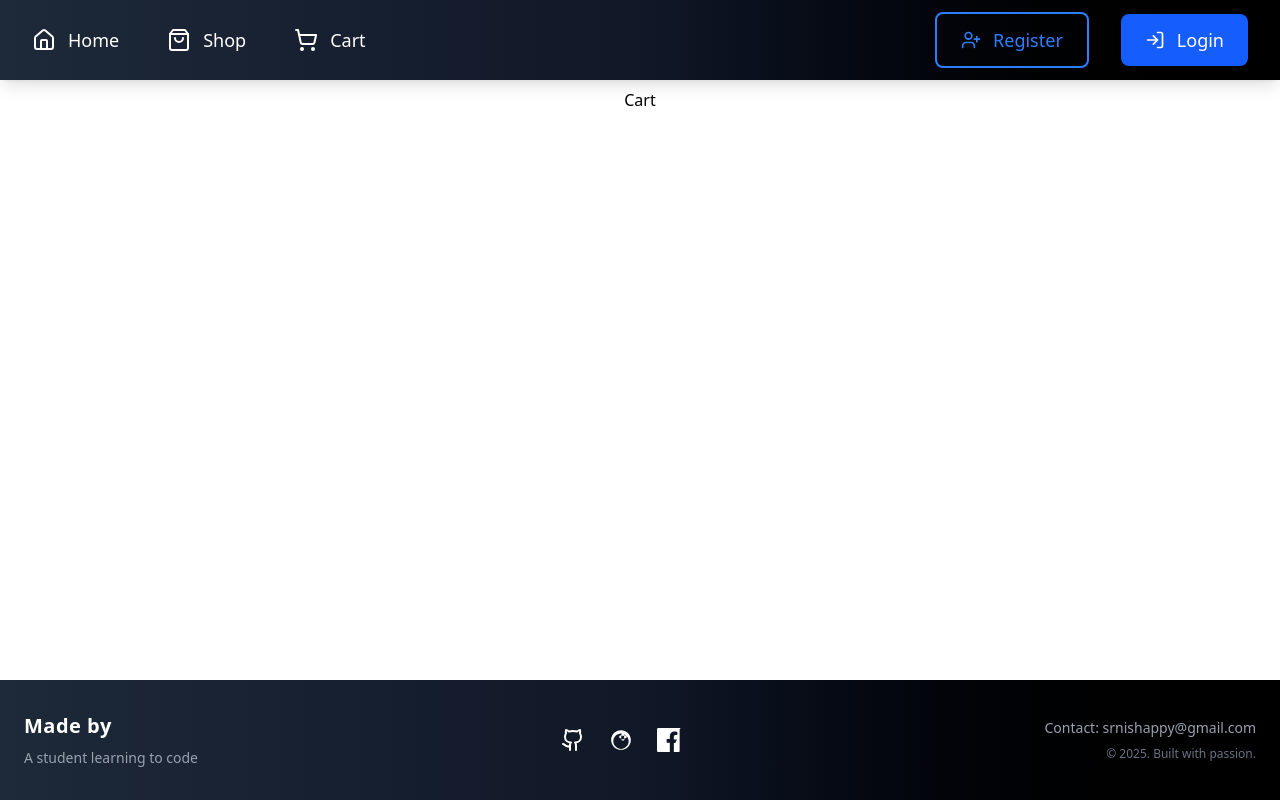
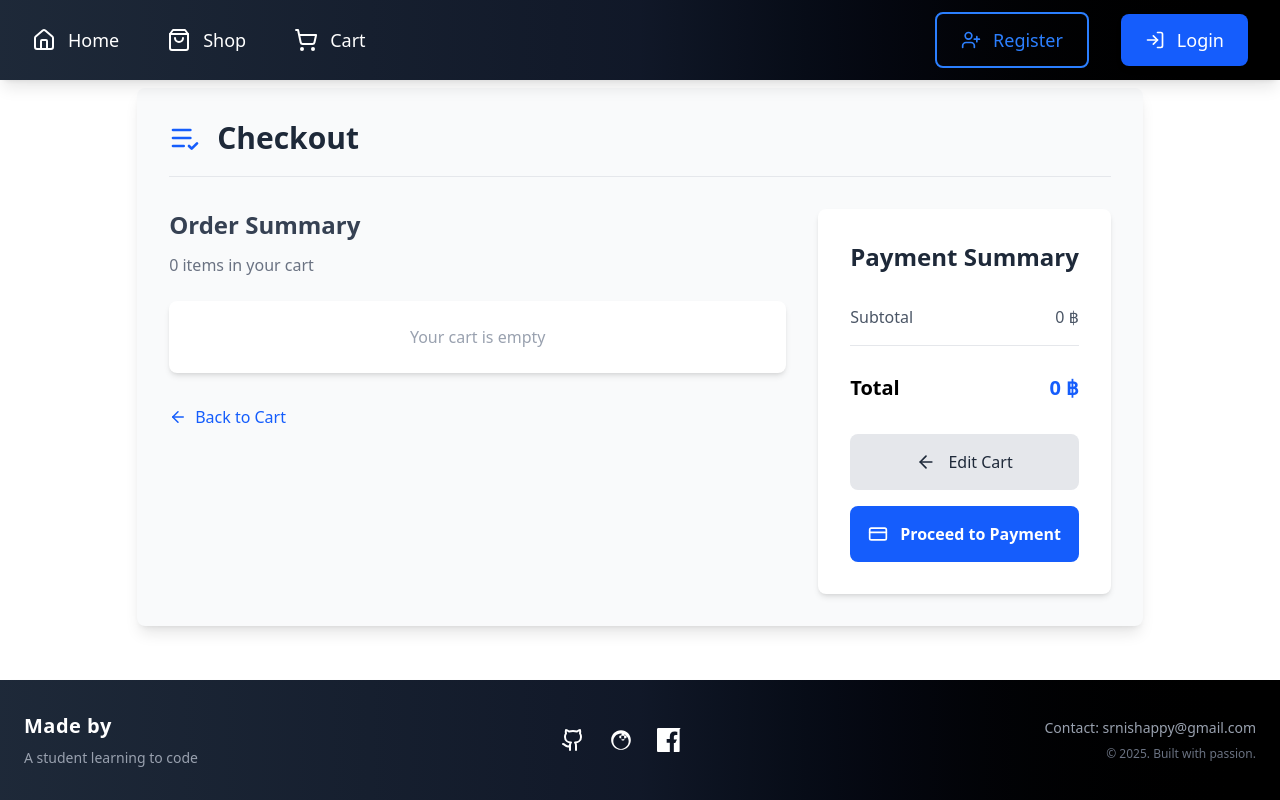
Before and after one commit to srnishappy/iStore, a React (Vite) app in the folder frontend/: page /cart in a window 1280 px wide. Built offline with nearby package versions, Linux system fonts and the light colour scheme.

Commit message:
update cart product

```diff
--- a/frontend/src/components/card/CartCard.jsx
+++ b/frontend/src/components/card/CartCard.jsx
@@ -1,5 +1,7 @@
 import { Trash2, ShoppingBag } from 'lucide-react';
 import useEcomStore from '../../store/ecom-store';
+import { Link } from 'react-router-dom';
+import { toast } from 'react-toastify';
 
 const CartCard = () => {
   const carts = useEcomStore((state) => state.carts);
@@ -110,13 +112,20 @@ const CartCard = () => {
       </div>
 
       {/* Checkout Button */}
-      <button
-        className="bg-blue-600 hover:bg-blue-500 text-white w-full py-3 rounded-xl font-semibold transition-colors flex items-center justify-center space-x-2"
-        disabled={carts.length === 0}
+      <Link
+        to={carts.length === 0 ? '#' : '/cart'}
+        onClick={(e) => {
+          if (carts.length === 0) {
+            e.preventDefault(); // ป้องกันการเปลี่ยนหน้า
+            toast.error('Your cart is empty');
+          }
+        }}
       >
-        <ShoppingBag size={18} />
-        <span>Proceed to Checkout</span>
-      </button>
+        <button className="bg-blue-600 hover:bg-blue-500 text-white w-full py-3 rounded-xl font-semibold transition-colors flex items-center justify-center space-x-2">
+          <ShoppingBag size={18} />
+          <span>Proceed to Checkout</span>
+        </button>
+      </Link>
     </div>
   );
 };
--- /dev/null
+++ b/frontend/src/components/card/ListCartProduct.jsx
@@ -0,0 +1,125 @@
+import { ListCheck, ArrowLeft, CreditCard } from 'lucide-react';
+import useEcomStore from '../../store/ecom-store';
+import { Link } from 'react-router-dom';
+
+const ListCartProduct = () => {
+  const carts = useEcomStore((state) => state.carts);
+  const actionGetTotalPrice = useEcomStore(
+    (state) => state.actionGetTotalPrice
+  );
+
+  return (
+    <div className="max-w-6xl mx-auto bg-gray-50 rounded-lg shadow-lg p-8">
+      {/* Header */}
+      <div className="flex items-center gap-4 mb-8 border-b border-gray-200 pb-5">
+        <ListCheck size={32} className="text-blue-600" />
+        <h1 className="text-3xl font-semibold text-gray-800">Checkout</h1>
+      </div>
+
+      <div className="grid grid-cols-1 md:grid-cols-2 lg:grid-cols-3 gap-8">
+        {/* Left Side - Product List (3/5 width on medium screens and up) */}
+        <div className="md:col-span-2 lg:col-span-2">
+          <div className="mb-6">
+            <h2 className="text-2xl font-semibold text-gray-700 mb-3">
+              Order Summary
+            </h2>
+            <p className="text-base text-gray-500">
+              {carts.length} {carts.length === 1 ? 'item' : 'items'} in your
+              cart
+            </p>
+          </div>
+
+          {/* Cart Items Container */}
+          <div className="bg-white rounded-lg shadow-md overflow-hidden mb-8">
+            {carts.length === 0 ? (
+              <div className="p-6 text-center text-gray-400">
+                <p>Your cart is empty</p>
+              </div>
+            ) : (
+              carts.map((item, index) => (
+                <div
+                  key={index}
+                  className={`p-5 ${
+                    index !== carts.length - 1 ? 'border-b border-gray-100' : ''
+                  }`}
+                >
+                  {/* Item Details */}
+                  <div className="flex justify-between items-center">
+                    <div className="flex gap-4 items-center">
+                      {item.images && item.images.length > 0 ? (
+                        <img
+                          src={item.images[0].url}
+                          alt={item.title}
+                          className="w-24 h-24 bg-gray-100 rounded-lg object-cover"
+                        />
+                      ) : (
+                        <div className="w-20 h-20 bg-gray-100 rounded-lg flex items-center justify-center text-gray-400 text-xs">
+                          No Image
+                        </div>
+                      )}
+
+                      <div className="flex-1">
+                        <p className="font-semibold text-gray-800 text-lg">
+                          {item.title}
+                        </p>
+                        <p className="text-base text-gray-500">
+                          {item.price} ฿ x {item.count}
+                        </p>
+                      </div>
+                    </div>
+                    <div className="font-bold text-lg text-blue-600">
+                      {item.price * item.count} ฿
+                    </div>
+                  </div>
+                </div>
+              ))
+            )}
+          </div>
+
+          {/* Back to Cart Button */}
+          <button className="flex items-center gap-2 text-blue-600 hover:text-blue-800 transition-colors">
+            <ArrowLeft size={18} />
+            <Link to="/shop">Back to Cart</Link>
+          </button>
+        </div>
+
+        {/* Right Side - Order Summary (2/5 width on medium screens and up) */}
+        <div className="md:col-span-1 lg:col-span-1">
+          <div className="bg-white rounded-lg shadow-md p-8">
+            <h2 className="text-2xl font-semibold text-gray-800 mb-8">
+              Payment Summary
+            </h2>
+
+            {/* Order details */}
+            <div className="space-y-4 mb-8">
+              <div className="flex justify-between text-gray-600">
+                <span>Subtotal</span>
+                <span>{actionGetTotalPrice()} ฿</span>
+              </div>
+
+              <div className="border-t border-gray-200 pt-3 mt-3"></div>
+              <div className="flex justify-between font-bold text-xl">
+                <span>Total</span>
+                <span className="text-blue-600">{actionGetTotalPrice()} ฿</span>
+              </div>
+            </div>
+
+            {/* Buttons */}
+            <div className="space-y-4">
+              <button className="bg-gray-200 hover:bg-gray-300 text-gray-800 w-full py-4 rounded-lg font-medium transition-colors flex items-center justify-center gap-3">
+                <ArrowLeft size={20} />
+                <span>Edit Cart</span>
+              </button>
+              <button className="bg-blue-600 hover:bg-blue-700 text-white w-full py-4 rounded-lg font-semibold transition-colors flex items-center justify-center gap-3">
+                <CreditCard size={20} />
+                <span>Proceed to Payment</span>
+              </button>
+            </div>
+          </div>
+        </div>
+      </div>
+    </div>
+  );
+};
+
+export default ListCartProduct;
--- a/frontend/src/pages/Cart.jsx
+++ b/frontend/src/pages/Cart.jsx
@@ -1,4 +1,10 @@
+import ListCartProduct from '../components/card/ListCartProduct';
+
 const Cart = () => {
-  return <div>Cart</div>;
+  return (
+    <div>
+      <ListCartProduct />
+    </div>
+  );
 };
 export default Cart;
```
